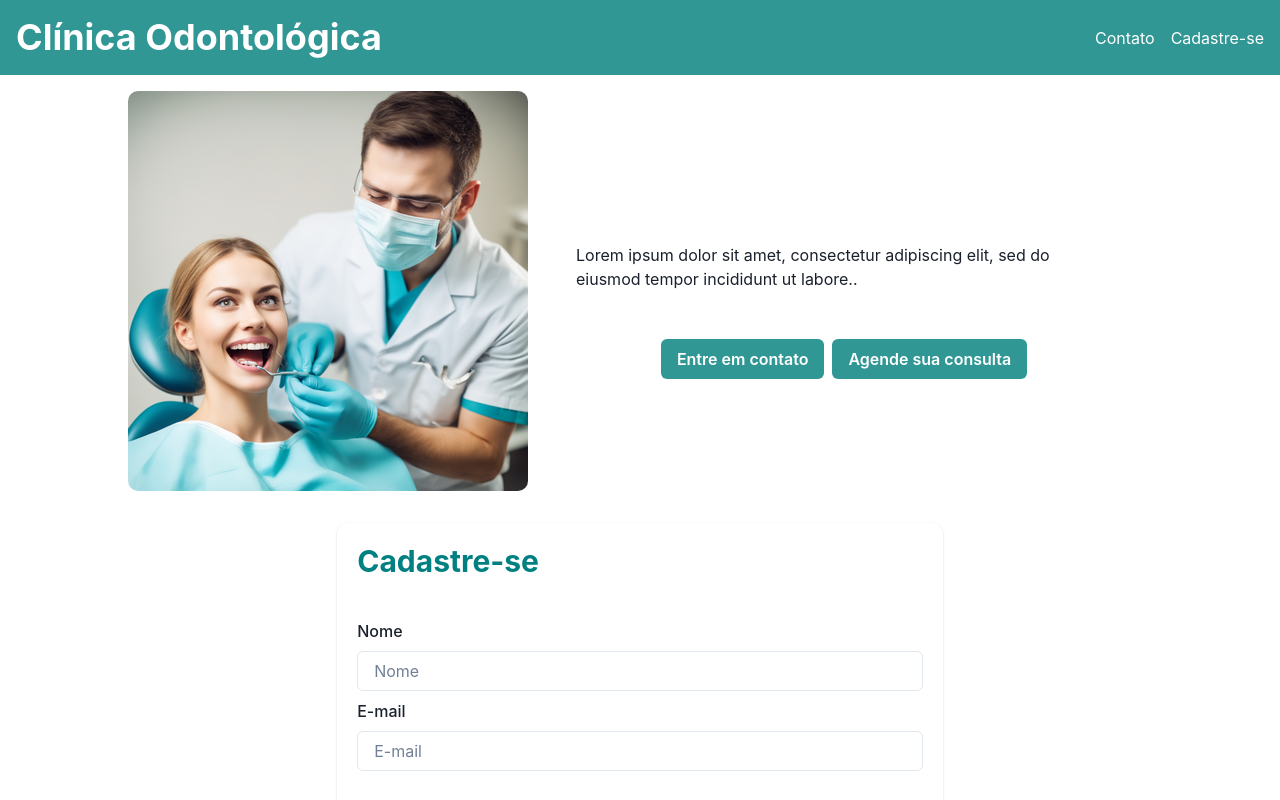
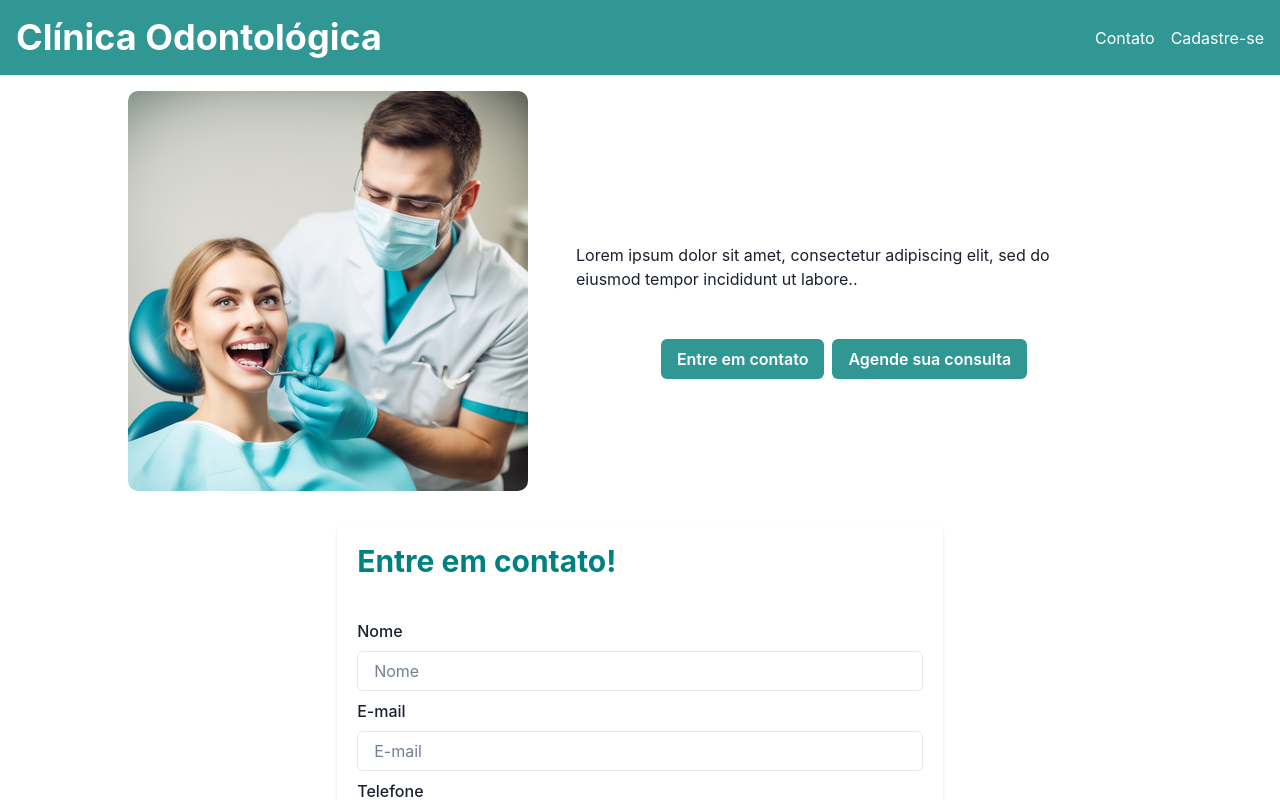
Before and after one commit to jonathan-f-silva/landing-dental-clinic-frontend, a React (Vite) app: page / in a window 1280 px wide. Shown: the top 800 px of the page. Built offline with nearby package versions, Linux system fonts and the light colour scheme.

Commit message:
refactor: muda SignUp para Contact

```diff
--- a/src/App.tsx
+++ b/src/App.tsx
@@ -1,14 +1,14 @@
 import { Flex } from "@chakra-ui/react";
 import Header from "./components/Header";
 import MainLanding from "./components/MainLanding";
-import SignUp from "./components/SignUp";
+import Contact from "./components/Contact";
 
 function App() {
   return (
     <Flex direction="column" alignItems="center">
       <Header />
       <MainLanding />
-      <SignUp />
+      <Contact />
     </Flex>
   );
 }
```
